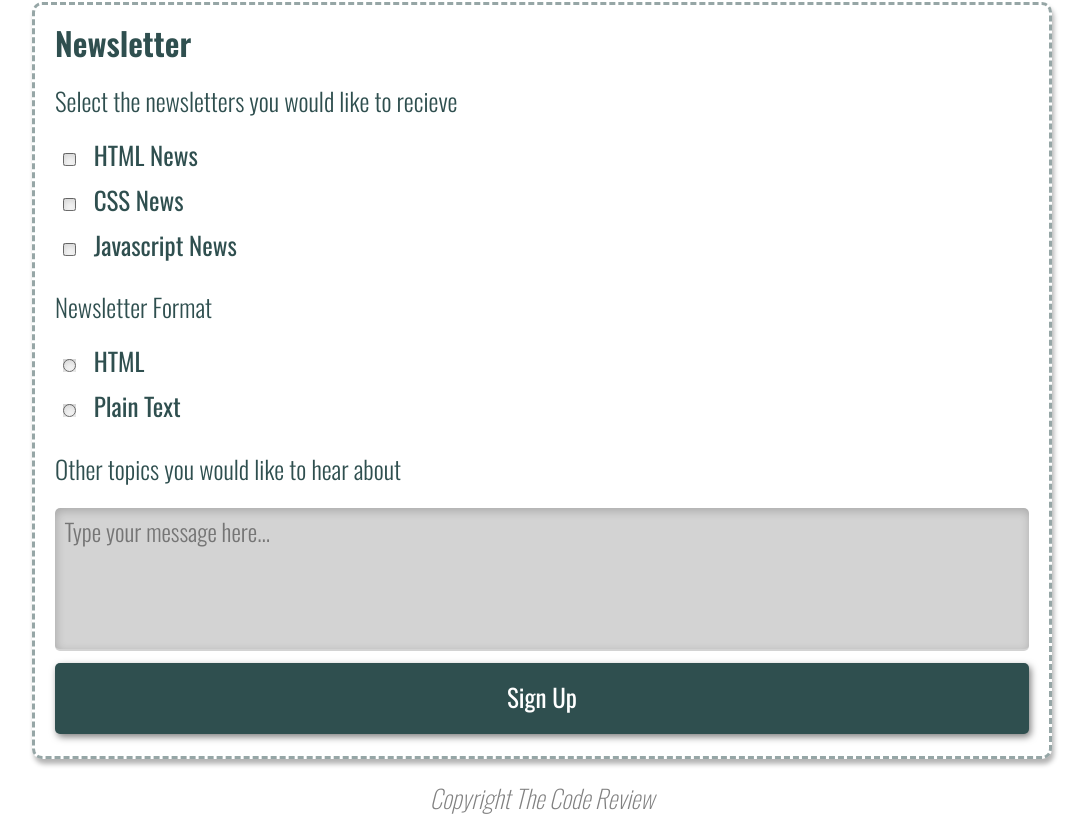
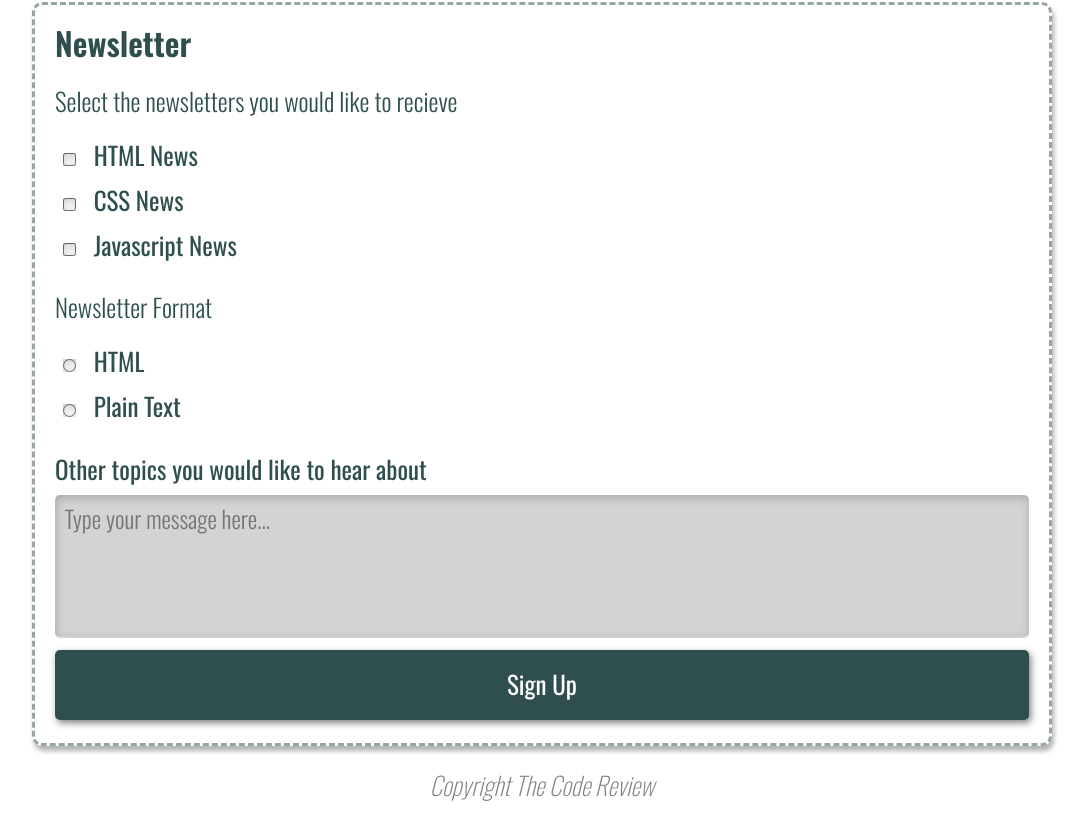
Before and after one commit to des-sheehan/Online-Registration-Form, a plain HTML site: page index.html in a window 1280 px wide. Shown: the part 1078-1916 px from the top of the page, without its empty margins (98-1185 px from the left). Drawn offline with nearby package versions, Linux system fonts and the light colour scheme.

Commit message:
Version 3
After peer-review,

needed to add label, name and id to the text area field.

Done.

```diff
--- a/index.html
+++ b/index.html
@@ -104,8 +104,8 @@
                             </li>
                         </ul>
 
-                    <p>Other topics you would like to hear about</p>
-                        <textarea placeholder="Type your message here..."></textarea>
+                        <label for="textarea_input">Other topics you would like to hear about</label>
+                        <textarea id="textarea_input" name="text_user" placeholder="Type your message here..."></textarea>
                         <input type="submit" value="Sign Up">
             </fieldset>
         </form>
--- a/styles.css
+++ b/styles.css
@@ -145,6 +145,7 @@ textarea {
     width: 100%;
     height: 6em;
     padding: 0.4em;
+    margin-top: 0.5em;
     margin-bottom: 0.5em;
     font-size: 95%;
     font-weight: 300;
```
